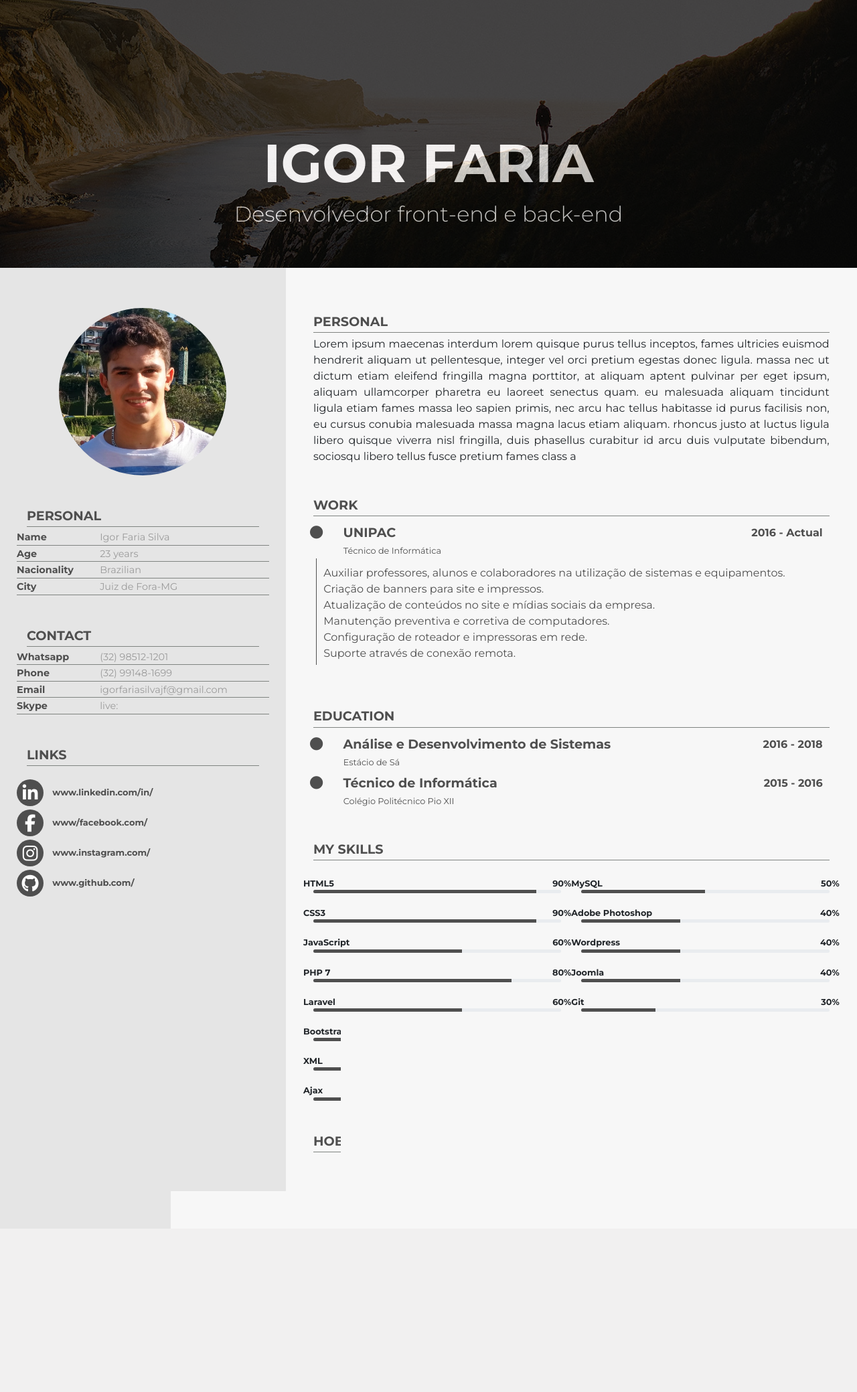
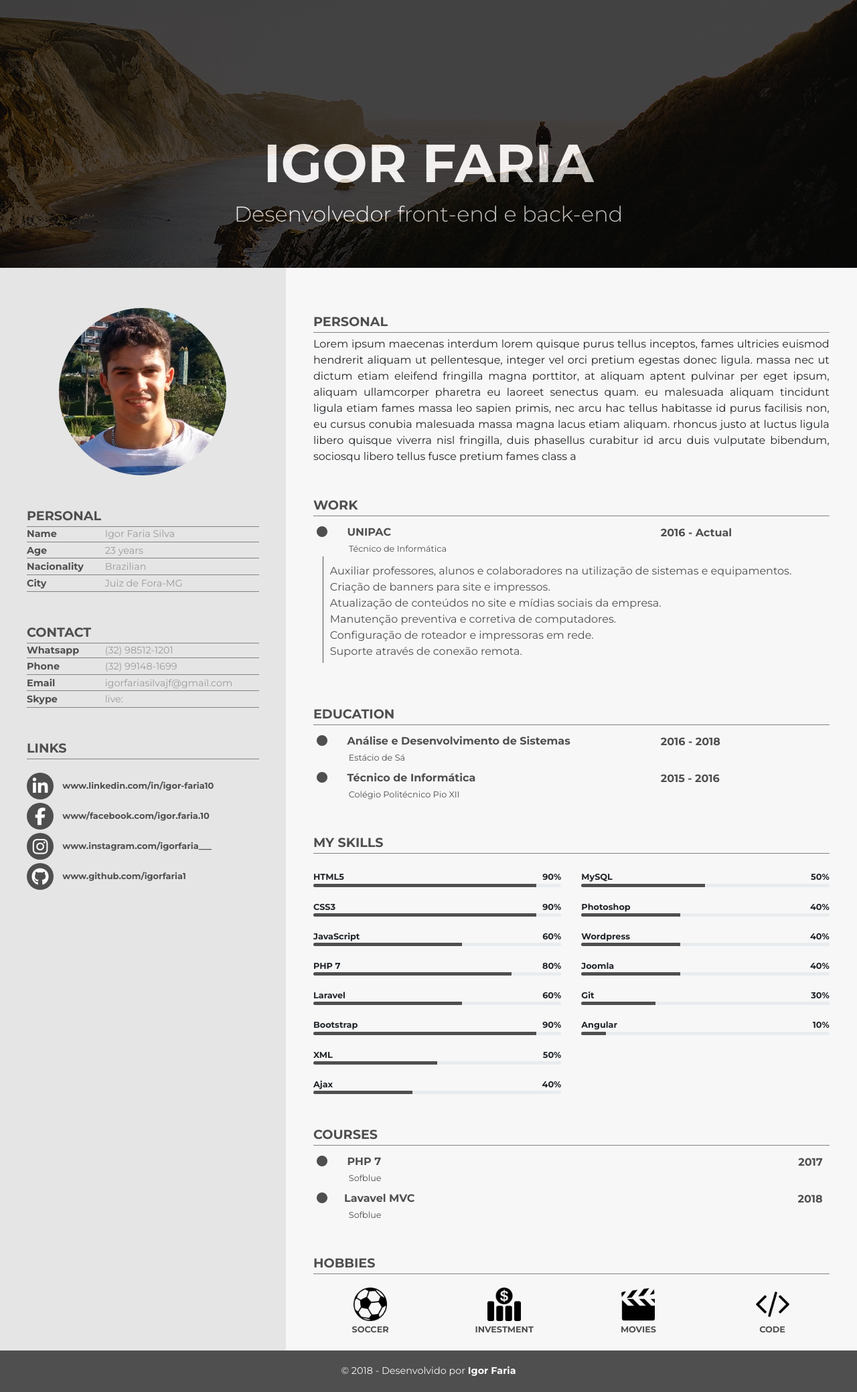
Before and after one commit to igorfaria1/site, a PHP site: page / in a window 1280 px wide. Shown: the whole page at 67% size. Before the commit the page ends 1721 px from the top, so only its background shows below. Run offline with PHP 8.4, Linux system fonts and the light colour scheme; some libraries are stand-ins or nearby versions.

Commit message:
lteração de arquivos

```diff
--- a/site/assets/css/template1.css
+++ b/site/assets/css/template1.css
@@ -19,7 +19,6 @@ header.page-header
 {
     background-image: url("../img/bg1.jpg");
     background-attachment: fixed;
-    background-position: center;
     background-repeat: no-repeat;
     background-size: cover;
     color: #ffffff;
@@ -29,7 +28,7 @@ header.page-header,
 header.page-header .bg-color
 {
     width: 100%;
-    height: 400px;
+    height: 400px;;
 }
 
 header.page-header .bg-color:not(.content-header)
@@ -40,12 +39,12 @@ header.page-header .bg-color:not(.content-header)
 
 header.page-header .content-header
 {
-    width: 600px;
+    width: 80%;
     height: 150px;
     position: absolute;
     top: 50%;
     left: 50%;
-    margin-left: -300px;
+    margin-left: -40%;
     margin-top: -200px;
 }
 
@@ -72,7 +71,6 @@ section#block-left
     padding: 40px;
     background-color:#e5e5e5;
     height: 100%;
-
 }
 
 section#block-left .item,
@@ -102,27 +100,30 @@ section#block-left .item .container .row
     margin-bottom: 2px;
 }
 
-section#block-left .item .contact,
-section#block-left .item .personal,
-section#block-left .item .links,
-section#block-left .item .contact .row .col-md-3,
-section#block-left .item .personal .row .col-md-3,
-section#block-left .item .links .row .col-md-3
+section#block-left .item .container .row .col-md-3
 {
-    padding: 0;
+    padding-left: 0;
 }
+
 
 section#block-left .item .contact .row .col-md-9,
 section#block-left .item .personal .row .col-md-9
 {
     padding-left: 30px;
     padding-right: 0;
+    font-size: 1em;
 }
 
 section#block-left .item .links .row
 {
     border-bottom: 0;
     margin-bottom: 5px;
+}
+
+section#block-left .item .links .row .col-md-9 a:hover
+{
+    text-decoration: none;
+    opacity: 0.8;
 }
 
 section#block-left .item .links
@@ -207,7 +208,7 @@ h3.sub-title
 
 h3.sub-title i
 {
-    margin: 10px 25px 5px 10px;
+    margin: 10px 25px 5px 20px;
 }
 
 .description-work p
@@ -216,7 +217,7 @@ h3.sub-title i
     font-weight: 400;
     border-left: 1px solid #4f4f4f;
     padding: 10px 25px 5px 10px;
-    margin-left: 1.2rem;
+    margin-left: 1.8rem;
 }
 
 div.year{
@@ -233,7 +234,7 @@ small.work-function,
 small.university
 {
     font-weight: 400;
-    margin-left: 2.8rem;
+    margin-left: 3.3rem;
     color: #4f4f4f;
 }
 
@@ -325,21 +326,6 @@ small.university
     font-size: 0.8em;
 }
 
-.skill .row .col-md-6 .descriptions
-{
-    padding: 0;
-}
-
-
-@media (max-width: 576px)
-{
-    h3.sub-title,
-    div.year
-    {
-        font-size: 0.8em;
-    }
-}
-
 .hobbies .row
 {
     margin-top: 20px;
@@ -357,3 +343,84 @@ small.university
     text-transform: uppercase;
 }
 /*END BLOCK RIGHT*/
+
+/*FOOTER*/
+footer#footer
+{
+    padding: 20px;
+    background-color: #4f4f4f;
+    color: #f7f7f7;
+    font-weight: 400;
+    font-size: 0.9em;
+}
+
+footer#footer p
+{
+    padding: 0;
+    margin: 0;
+}
+
+footer#footer p .name
+{
+    color: #ffffff;
+    font-weight: 700;
+}
+/*END FOOTER*/
+
+@media (max-width: 576px)
+{
+    h1.title-header
+    {
+        font-size: 2.8em;
+    }
+
+    p.description-header
+    {
+        font-size: 1em;
+    }
+
+    section#block-left .item .contact .row .col-md-9,
+    section#block-left .item .personal .row .col-md-9
+    {
+        font-size: 0.9em;
+    }
+
+    span.link
+    {
+        font-size: 0.7em;
+    }
+
+    div.year
+    {
+        font-size: 0.7em;
+        text-align: left;
+        margin-left: 4rem;
+        padding: 0;
+    }
+
+    h3.sub-title
+    {
+        font-size: 0.8em;
+    }
+
+    small.work-function,
+    small.university
+    {
+        font-size: 0.8em;
+        margin-left: 3rem;
+    }
+}
+
+@media (min-width: 576px)
+{
+    section#block-left .item > .title
+    {
+        max-width: 540px;
+        margin: 0 auto;
+    }
+
+    h3.sub-title
+    {
+        font-size: 1em;
+    }
+}
--- /dev/null
+++ b/site/assets/js/tawk.js
@@ -0,0 +1,11 @@
+<!--Start of Tawk.to Script-->
+var Tawk_API=Tawk_API||{}, Tawk_LoadStart=new Date();
+(function(){
+var s1=document.createElement("script"),s0=document.getElementsByTagName("script")[0];
+s1.async=true;
+s1.src='https://embed.tawk.to/5ab97884d7591465c708eee8/default';
+s1.charset='UTF-8';
+s1.setAttribute('crossorigin','*');
+s0.parentNode.insertBefore(s1,s0);
+})();
+<!--End of Tawk.to Script-->
--- /dev/null
+++ b/site/incs/footer.php
@@ -0,0 +1,9 @@
+<footer id="footer">
+    <div class="row justify-content-md-center">
+        <div class="col-md-12 col-12 text-center">
+
+            <p>&copy; 2018 - Desenvolvido por <span class="name">Igor Faria</span></p>
+
+        </div>
+    </div>
+</footer>
--- a/site/incs/sections/section_left.php
+++ b/site/incs/sections/section_left.php
@@ -99,7 +99,7 @@
                         <i class="fa fa-linkedin text-center"></i>
                     </div>
                     <div class="col-md-9 col-9">
-                        <span class="link"> www.linkedin.com/in/</span>
+                        <a href=""><span class="link"> www.linkedin.com/in/igor-faria10</span></a></a>
                     </div>
                 </div>
                 <div class="row align-items-center">
@@ -107,7 +107,7 @@
                         <i class="fa fa-facebook text-center"></i>
                     </div>
                     <div class="col-md-9 col-9">
-                        <span class="link"> www/facebook.com/</span>
+                        <a href=""><span class="link"> www/facebook.com/igor.faria.10</span></a>
                     </div>
                 </div>
                 <div class="row align-items-center">
@@ -115,7 +115,7 @@
                         <i class="fa fa-instagram text-center"></i>
                     </div>
                     <div class="col-md-9 col-9">
-                        <span class="link"> www.instagram.com/</span>
+                        <a href=""><span class="link"> www.instagram.com/igorfaria___</span></a>
                     </div>
                 </div>
                 <div class="row align-items-center">
@@ -123,7 +123,7 @@
                         <i class="fa fa-github text-center"></i>
                     </div>
                     <div class="col-md-9 col-9">
-                        <span class="link"> www.github.com/</span>
+                        <a href=""><span class="link"> www.github.com/igorfaria1</span></a>
                     </div>
                 </div>
             </div>
--- a/site/incs/sections/section_right.php
+++ b/site/incs/sections/section_right.php
@@ -22,7 +22,7 @@
                 <div class="col-md-8 col-7">
                     <h3 class="sub-title"><i class="fa fa-circle"></i> UNIPAC</h3>
                 </div>
-                <div class="col-md-4 col-5 year text-right">
+                <div class="col-md-4 col-5 year text-left">
                     2016 - Actual
                 </div>
             </div>
@@ -52,10 +52,10 @@
             <h2 class="title">Education</h2>
 
             <div class="row">
-                <div class="col-md-8 col-7">
+                <div class="col-md-8 col-12">
                     <h3 class="sub-title"><i class="fa fa-circle"></i> Análise e Desenvolvimento de Sistemas</h3>
                 </div>
-                <div class="col-md-4 col-5 year text-right">
+                <div class="col-md-4 col-12 year text-left">
                     2016 - 2018
                 </div>
             </div>
@@ -66,10 +66,10 @@
             </div>
 
             <div class="row">
-                <div class="col-md-8 col-7">
+                <div class="col-md-8 col-12">
                     <h3 class="sub-title"><i class="fa fa-circle"></i> Técnico de Informática</h3>
                 </div>
-                <div class="col-md-4 col-5 year text-right">
+                <div class="col-md-4 col-12 year text-left">
                     2015 - 2016
                 </div>
             </div>
@@ -220,7 +220,7 @@
                     <!--PHOTOSHOP-->
                     <div class="row">
                         <div class="col-md-6 col-6 text-left descriptions">
-                            <p class="skill-description">Adobe Photoshop</p>
+                            <p class="skill-description">Photoshop</p>
                         </div>
                         <div class="col-md-6 col-6 text-right descriptions">
                             <p class="skill-percent">40%</p>
@@ -287,33 +287,66 @@
                 <!--END SKILLS RIGHT-->
             </div>
 
+        </div>
 
+        <!--END SKILL-->
 
+        <!--COURSES-->
+        <div class="item">
+            <h2 class="title">Courses</h2>
+
+            <div class="row">
+                <div class="col-md-8 col-7">
+                    <h3 class="sub-title"><i class="fa fa-circle"></i> PHP 7</h3>
+                </div>
+                <div class="col-md-4 col-5 year text-right">
+                    2017
+                </div>
+            </div>
+            <div class="row">
+                <div class="col-md-12 col-12">
+                    <small class="university">Sofblue</small>
+                </div>
+            </div>
+
+            <div class="row">
+                <div class="col-md-8 col-7">
+                    <h3 class="sub-title"><i class="fa fa-circle"></i>Lavavel MVC</h3>
+                </div>
+                <div class="col-md-4 col-5 year text-right">
+                    2018
+                </div>
+            </div>
+            <div class="row">
+                <div class="col-md-12 col-12">
+                    <small class="university">Sofblue</small>
+                </div>
+            </div>
         </div>
-        <!--END SKILL-->
+        <!--END COURSES-->
 
         <!--HOBBIES-->
 
         <div class="item hobbies">
             <h2 class="title">hobbies</h2>
-            <div class="row text-center">
+            <div class="row justify-content-md-center text-center">
 
-                <div class="col-md-3 col-3">
+                <div class="col-md-3 col-sm-3 col-6 ">
                     <img src="assets/img/soccer-ball-variant.png"><br/>
                     <small class="hobbie-description text-center">Soccer</small>
                 </div>
 
-                <div class="col-md-3 col-3">
+                <div class="col-md-3 col-sm-3 col-6">
                     <img src="assets/img/dollar-sign.png"><br/>
                     <small class="hobbie-description text-center">Investment</small>
                 </div>
 
-                <div class="col-md-3 col-3">
+                <div class="col-md-3 col-sm-3 col-6">
                     <img src="assets/img/movie.png"><br/>
                     <small class="hobbie-description text-center">Movies</small>
                 </div>
 
-                <div class="col-md-3 col-3">
+                <div class="col-md-3 col-sm-3 col-6">
                     <img src="assets/img/code.png"><br/>
                     <small class="hobbie-description text-center">code</small>
                 </div>
--- a/site/index.php
+++ b/site/index.php
@@ -26,13 +26,6 @@
                     <?php include_once('incs/header.php'); ?>
                 <!--End Header-->
 
-                <!--Nav-->
-
-                <!--End Nav-->
-
-
-
-
                 <!--Section left-->
                     <?php include_once('incs/sections/section_left.php'); ?>
                 <!--End Section left-->
@@ -42,12 +35,17 @@
                 <!--End Section right-->
 
             </div>
-        </div>
 
-        <!--Footer-->
 
-        <!--End footer-->
+            <!--Footer-->
+            <?php include_once('incs/footer.php'); ?>
+            <!--End footer-->
+         </div>
 
+        <script src="https://code.jquery.com/jquery-3.3.1.slim.min.js"></script>
+        <script src="https://cdnjs.cloudflare.com/ajax/libs/popper.js/1.14.0/umd/popper.min.js"></script>
+        <script src="https://stackpath.bootstrapcdn.com/bootstrap/4.1.0/js/bootstrap.min.js"></script>
+        <script src="assets/js/tawk.js"></script>
     </body>
 
 </html>
```
